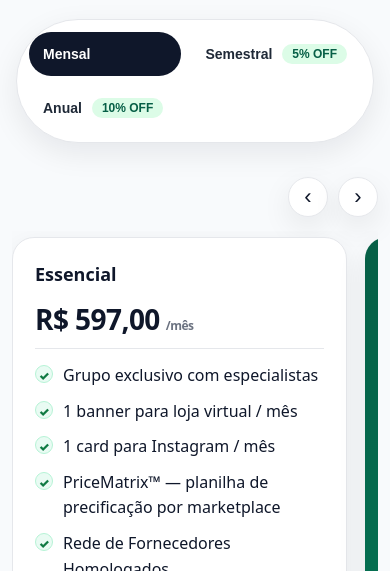
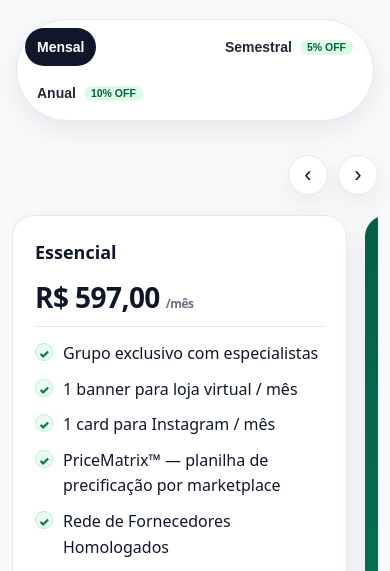
Before and after one commit to felipetruthcommerce/recorrencia, a plain HTML site: page index.html in a window 390 px wide. Shown: the part 241-812 px from the top of the page. Drawn offline with Linux system fonts and the light colour scheme.

Commit message:
Update styles.css

```diff
--- a/styles.css
+++ b/styles.css
@@ -26,29 +26,59 @@ body{
 .tc-title{font-size:clamp(22px,3.6vw,40px);letter-spacing:-.02em;font-weight:800}
 .tc-subtitle{max-width:min(880px,92vw);margin:8px auto 0;color:var(--muted);font-size:clamp(14px,2.2vw,18px)}
 
-/* ===== Toggle profissional ===== */
+/* ===== Toggle PRO (compacto) ===== */
 .toggle-wrap{
-  background:#fff;border:1px solid var(--stroke);border-radius:999px;box-shadow:var(--shadow);
-  margin:22px auto 0;padding:10px;display:grid;grid-template-columns:repeat(3,minmax(0,1fr));
-  gap:8px;max-width:min(720px,100%);
+  background:#fff;
+  border:1px solid var(--stroke);
+  border-radius:999px;
+  box-shadow:var(--shadow);
+  margin:22px auto 0;
+  padding:6px;                 /* compacto */
+  display:flex;                /* 1 linha */
+  align-items:center;
+  justify-content:center;
+  gap:6px;
+  max-width:min(640px,100%);
 }
+
 .toggle-btn{
-  appearance:none;border:0;background:transparent;border-radius:999px;padding:12px 16px;min-height:44px;
-  display:flex;align-items:center;justify-content:center;gap:10px;font-weight:800;
-  font-size:clamp(14px,2.4vw,16px);color:#1f2937;cursor:pointer;
-  transition:background .2s ease,color .2s ease,transform .04s ease;white-space:nowrap;
+  appearance:none;
+  border:0;
+  background:transparent;
+  border-radius:999px;
+  padding:8px 12px;            /* compacto */
+  min-height:36px;             /* compacto */
+  line-height:1;
+  display:flex; align-items:center; justify-content:center;
+  gap:8px;
+  font-weight:800;
+  font-size:14px;              /* compacto */
+  color:#1f2937;
+  cursor:pointer;
+  transition:background .2s ease,color .2s ease,transform .04s ease;
+  white-space:nowrap;
+  flex:0 0 auto;
 }
-.toggle-btn .pill{background:#dcfce7;color:#065f46;font-weight:900;font-size:12px;padding:4px 10px;border-radius:999px;line-height:1}
-.toggle-btn:hover{background:#f3f4f6}
-.toggle-btn:active{transform:translateY(1px)}
-.toggle-btn:focus-visible{outline:3px solid #93c5fd;outline-offset:2px}
-.toggle-btn.active{background:#0f172a;color:#fff}
-.toggle-btn.active .pill{background:rgba(255,255,255,.18);color:#e6fff0}
+.toggle-btn .pill{
+  background:#dcfce7; color:#065f46;
+  font-weight:900; font-size:11px;
+  padding:2px 8px; border-radius:999px; line-height:1;
+}
+.toggle-btn:hover{ background:#f3f4f6 }
+.toggle-btn:active{ transform:translateY(1px) }
+.toggle-btn:focus-visible{ outline:3px solid #93c5fd; outline-offset:2px }
+.toggle-btn.active{ background:#0f172a; color:#fff }
+.toggle-btn.active .pill{ background:rgba(255,255,255,.18); color:#e6fff0 }
 
-/* Layout mobile do toggle */
-@media (max-width:600px){
-  .toggle-wrap{grid-template-columns:1fr 1fr;gap:10px;padding:12px}
-  .toggle-btn{justify-content:flex-start;padding:12px 14px}
+/* Ajustes responsivos do toggle */
+@media (max-width: 720px){
+  .toggle-wrap{ padding:6px; gap:6px; max-width:100% }
+  .toggle-btn{ padding:8px 10px; font-size:13.5px; min-height:34px }
+  .toggle-btn .pill{ font-size:10.5px; padding:2px 7px }
+}
+@media (max-width: 420px){
+  .toggle-wrap{ flex-wrap:wrap; justify-content:space-between; padding:8px; gap:8px 10px }
+  .toggle-btn{ padding:10px 12px; font-size:14px; min-height:38px }
 }
 
 /* Container */
@@ -57,7 +87,7 @@ body{
 /* Controles do carrossel — oculto no desktop, visível só no mobile */
 .cards-nav{
   display:none !important; /* garante oculto fora do mobile */
-  align-items:center;justify-content:flex-end;gap:10px;margin:6px 0 -6px 0;
+  align-items:center; justify-content:flex-end; gap:10px; margin:6px 0 -6px 0;
 }
 .nav-btn{
   width:40px;height:40px;border-radius:999px;border:1px solid var(--stroke);background:#fff;
@@ -66,71 +96,93 @@ body{
 .nav-btn:disabled{opacity:.45;cursor:not-allowed}
 
 /* Grid / Carrossel */
-.cards{display:grid;gap:24px;margin-top:20px;grid-template-columns:repeat(3,minmax(0,1fr))}
-@media (max-width:1200px){.cards{grid-template-columns:repeat(2,minmax(0,1fr))}}
+.cards{
+  display:grid; gap:24px; margin-top:20px;
+  grid-template-columns:repeat(3,minmax(0,1fr));
+}
+@media (max-width:1200px){ .cards{grid-template-columns:repeat(2,minmax(0,1fr))} }
 @media (max-width:768px){
   .cards-nav{display:flex !important;}
-  .cards{display:flex;gap:18px;overflow:auto;padding:6px 4px;scroll-snap-type:x mandatory;-webkit-overflow-scrolling:touch;scrollbar-width:none}
+  .cards{
+    display:flex; gap:18px; overflow:auto; padding:6px 4px;
+    scroll-snap-type:x mandatory; -webkit-overflow-scrolling:touch; scrollbar-width:none;
+  }
   .cards::-webkit-scrollbar{display:none}
 }
 
 /* Card */
 .card{
-  background:var(--card);border:1px solid var(--stroke);border-radius:22px;box-shadow:var(--shadow);
-  display:flex;flex-direction:column;overflow:hidden;transition:transform .25s ease,box-shadow .25s ease
+  background:var(--card); border:1px solid var(--stroke); border-radius:22px; box-shadow:var(--shadow);
+  display:flex; flex-direction:column; overflow:hidden;
+  transition:transform .25s ease, box-shadow .25s ease;
 }
-@media (hover:hover){.card:hover{transform:translateY(-4px);box-shadow:0 16px 40px rgba(2,6,23,.12)}}
-@media (max-width:768px){.card{min-width:86vw;scroll-snap-align:start}}
+@media (hover:hover){ .card:hover{ transform:translateY(-4px); box-shadow:0 16px 40px rgba(2,6,23,.12) } }
+@media (max-width:768px){ .card{ min-width:86vw; scroll-snap-align:start } }
 
-.card.recommended{background:linear-gradient(160deg,var(--escala-from),var(--escala-to));color:#eafff5;border:0}
-.card.master{background:linear-gradient(160deg,var(--master-from),var(--master-to));color:#e2e8f0;border:0}
+.card.recommended{ background:linear-gradient(160deg,var(--escala-from),var(--escala-to)); color:#eafff5; border:0 }
+.card.master{ background:linear-gradient(160deg,var(--master-from),var(--master-to)); color:#e2e8f0; border:0 }
 
-/* Cabeçalho */
-.card-head{padding:22px 22px 8px;display:flex;align-items:center;gap:12px}
-.plan-title{font-weight:900;font-size:clamp(18px,2.6vw,20px)}
-.card-head .badge{margin-left:auto;background:#dcfce7;color:#065f46;font-size:12px;font-weight:900;padding:6px 10px;border-radius:999px}
-.card.recommended .card-head .badge{background:rgba(255,255,255,.12);color:#d1fae5}
-.card.master .card-head .badge{background:rgba(255,255,255,.12);color:#cbd5e1}
+/* Cabeçalho do card */
+.card-head{ padding:22px 22px 8px; display:flex; align-items:center; gap:12px }
+.plan-title{ font-weight:900; font-size:clamp(18px,2.6vw,20px) }
+.card-head .badge{
+  margin-left:auto; background:#dcfce7; color:#065f46; font-size:12px; font-weight:900;
+  padding:6px 10px; border-radius:999px;
+}
+.card.recommended .card-head .badge{ background:rgba(255,255,255,.12); color:#d1fae5 }
+.card.master .card-head .badge{ background:rgba(255,255,255,.12); color:#cbd5e1 }
 
 /* Preço */
-.price{padding:0 22px 6px;font-weight:900;font-size:clamp(28px,5vw,38px);letter-spacing:-.02em}
-.price small{font-size:clamp(12px,2.2vw,14px);font-weight:700;margin-left:6px;color:#6b7280}
-.card.recommended .price small,.card.master .price small{color:inherit;opacity:.85}
+.price{ padding:0 22px 6px; font-weight:900; font-size:clamp(28px,5vw,38px); letter-spacing:-.02em }
+.price small{ font-size:clamp(12px,2.2vw,14px); font-weight:700; margin-left:6px; color:#6b7280 }
+.card.recommended .price small, .card.master .price small{ color:inherit; opacity:.85 }
 
 /* Savings */
 .savings{
-  display:flex;align-items:center;gap:10px;margin:8px 22px 12px 22px;padding:10px 16px;
-  background:#eafaf2;color:#0f5132;font-size:clamp(12px,2.2vw,13px);font-weight:800;border-radius:999px;min-height:40px
+  display:flex; align-items:center; gap:10px; margin:8px 22px 12px 22px; padding:10px 16px;
+  background:#eafaf2; color:#0f5132; font-size:clamp(12px,2.2vw,13px); font-weight:800;
+  border-radius:999px; min-height:40px;
 }
-.savings strong.highlight{font-weight:900;color:var(--brand)}
-.card.recommended .savings{background:rgba(255,255,255,.15);color:#e7fff2}
-.card.recommended .savings strong.highlight{color:#fff;text-shadow:0 1px 0 rgba(0,0,0,.15)}
-.card.master .savings{background:rgba(255,255,255,.1);color:#d1fae5}
-.card.master .savings strong.highlight{color:#86efac}
+.savings strong.highlight{ font-weight:900; color:var(--brand) }
+.card.recommended .savings{ background:rgba(255,255,255,.15); color:#e7fff2 }
+.card.recommended .savings strong.highlight{ color:#fff; text-shadow:0 1px 0 rgba(0,0,0,.15) }
+.card.master .savings{ background:rgba(255,255,255,.1); color:#d1fae5 }
+.card.master .savings strong.highlight{ color:#86efac }
 
-/* Linha */
-.hr{height:1px;background:var(--stroke);margin:0 22px}
-.card.recommended .hr,.card.master .hr{background:rgba(255,255,255,.14)}
+/* Linha divisória */
+.hr{ height:1px; background:var(--stroke); margin:0 22px }
+.card.recommended .hr, .card.master .hr{ background:rgba(255,255,255,.14) }
 
-/* Features */
-.features{padding:14px 22px 8px;display:flex;flex-direction:column;gap:10px}
-.feature{display:flex;gap:10px;align-items:flex-start}
-.icon{width:18px;height:18px;flex:0 0 18px;border-radius:50%;display:grid;place-items:center;margin-top:2px;background:#e9fbf3;border:1px solid #b6f3d6;color:#0f7a43;font-size:12px;font-weight:900}
-.card.recommended .icon,.card.master .icon{background:rgba(255,255,255,.12);border-color:rgba(255,255,255,.28);color:#c9ffe4}
+/* Benefícios */
+.features{ padding:14px 22px 8px; display:flex; flex-direction:column; gap:10px }
+.feature{ display:flex; gap:10px; align-items:flex-start }
+.icon{
+  width:18px; height:18px; flex:0 0 18px; border-radius:50%;
+  display:grid; place-items:center; margin-top:2px;
+  background:#e9fbf3; border:1px solid #b6f3d6; color:#0f7a43; font-size:12px; font-weight:900;
+}
+.card.recommended .icon, .card.master .icon{
+  background:rgba(255,255,255,.12); border-color:rgba(255,255,255,.28); color:#c9ffe4;
+}
 
 /* CTA */
-.card-cta{padding:18px 22px 24px}
+.card-cta{ padding:18px 22px 24px }
 .cta{
-  width:100%;display:block;text-align:center;background:var(--brand);color:#052e1f;border:0;border-radius:999px;
-  padding:16px 18px;font-weight:900;cursor:pointer;font-size:clamp(15px,2.6vw,16px);
-  transition:background .2s ease,transform .05s ease;min-height:48px;box-shadow:var(--shadow)
+  width:100%; display:block; text-align:center; background:var(--brand); color:#052e1f; border:0;
+  border-radius:999px; padding:16px 18px; font-weight:900; cursor:pointer;
+  font-size:clamp(15px,2.6vw,16px); transition:background .2s ease, transform .05s ease;
+  min-height:48px; box-shadow:var(--shadow);
 }
-.cta:hover{background:var(--brand-700)} .cta:active{transform:translateY(1px)}
-.cta.secondary{background:#111827;color:#fff}
+.cta:hover{ background:var(--brand-700) }
+.cta:active{ transform:translateY(1px) }
+.cta.secondary{ background:#111827; color:#fff }
 
 /* Nota */
-.note{margin:16px auto 0;max-width:900px;color:var(--muted);font-size:clamp(12px,2.2vw,13px);text-align:center;padding:0 12px}
+.note{
+  margin:16px auto 0; max-width:900px; color:var(--muted);
+  font-size:clamp(12px,2.2vw,13px); text-align:center; padding:0 12px;
+}
 
 /* Animação */
-.fade{animation:fadeIn .35s ease}
-@keyframes fadeIn{from{opacity:0;transform:translateY(10px)}to{opacity:1;transform:translateY(0)}}
+.fade{ animation:fadeIn .35s ease }
+@keyframes fadeIn{ from{opacity:0;transform:translateY(10px)} to{opacity:1;transform:translateY(0)} }
```
